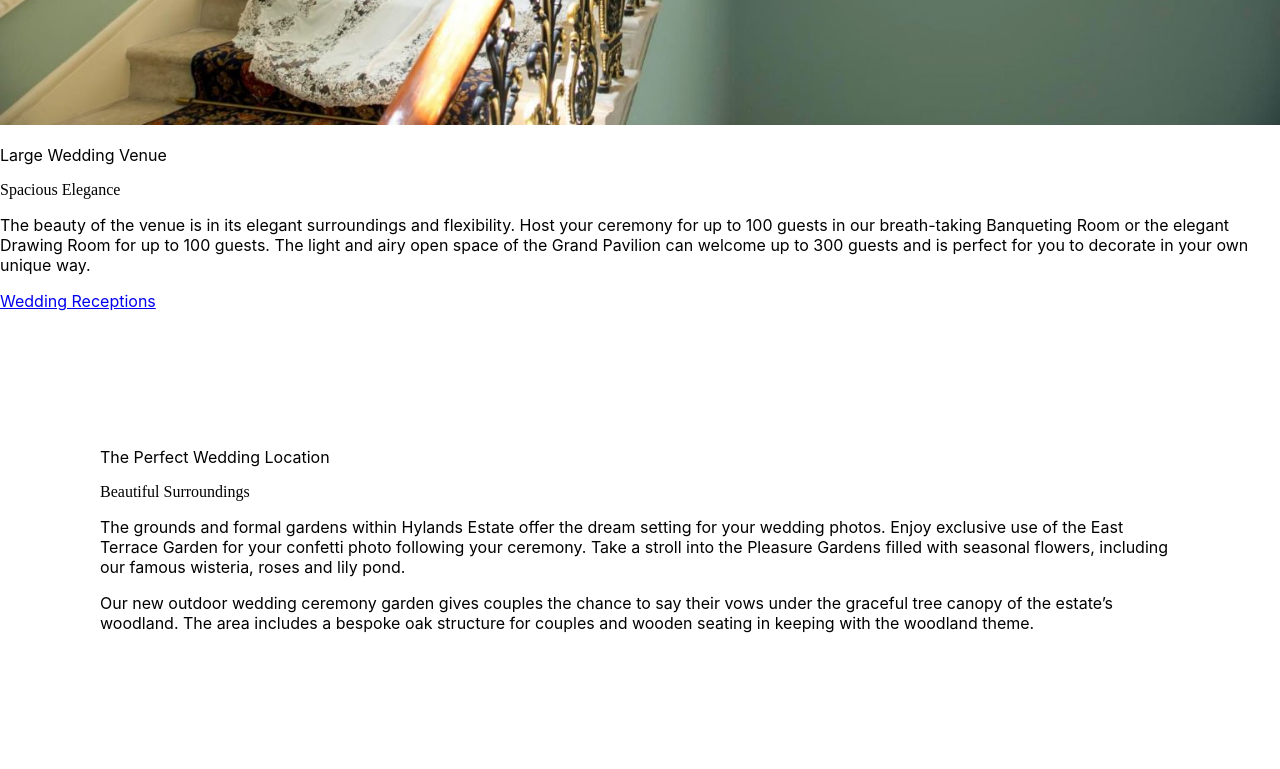
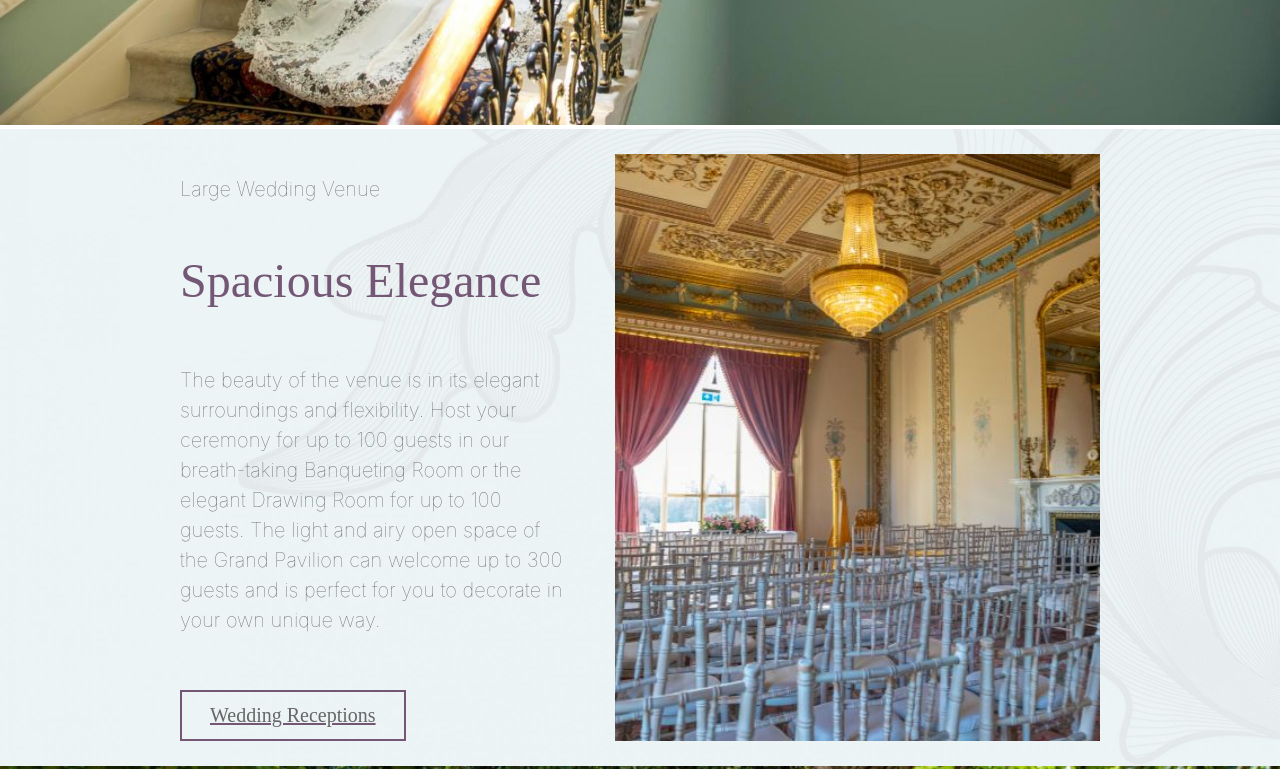
Before and after one commit to wilarthur/hylands-weddings-templates, a plain HTML site: page index.html in a window 1280 px wide. Shown: the part 4780-5549 px from the top of the page. Drawn offline with Linux system fonts and the light colour scheme.

Commit message:
Left content and full width image

```diff
--- a/index.html
+++ b/index.html
@@ -90,21 +90,30 @@
         <div class="full-width-image">
             <img src="/assets/images/full-width-img1.jpg" alt="">
         </div>
-        <div class="content-left">
+        <div class="content-left bg-teal-flowers">
+            <div class="wrapper">
                 <div class="content">
                     <p class="subtitle">Large Wedding Venue</p>
                     <h2>Spacious Elegance</h2>
-                <p>The beauty of the venue is in its elegant surroundings and flexibility. Host your ceremony for up to
+                    <p>The beauty of the venue is in its elegant surroundings and flexibility. Host your ceremony for up
+                        to
                         100 guests in our
-                    breath-taking Banqueting Room or the elegant Drawing Room for up to 100 guests. The light and airy
+                        breath-taking Banqueting Room or the elegant Drawing Room for up to 100 guests. The light and
+                        airy
                         open space of the
-                    Grand Pavilion can welcome up to 300 guests and is perfect for you to decorate in your own unique
+                        Grand Pavilion can welcome up to 300 guests and is perfect for you to decorate in your own
+                        unique
                         way.</p>
+                    <div class="link-wrapper">
                         <a href="#" class="button">Wedding Receptions</a>
-                <img src="" alt="">
                     </div>
                 </div>
-        <div class="full-width-image"></div>
+                <img src="/assets/images/Drawing-Room-Medium-image.jpg" alt="">
+            </div>
+        </div>
+        <div class="full-width-image">
+            <img src="/assets/images/full-width-img2.jpg" alt="">
+        </div>
         <div class="content-right">
             <img src="" alt="">
             <div class="content">
--- a/style.css
+++ b/style.css
@@ -178,6 +178,7 @@ header .wrapper .hamburger {
 }
 
 .content-centre .wrapper .link-wrapper,
+.content-left .wrapper .link-wrapper,
 .content-right .wrapper .link-wrapper {
   display: flex;
   justify-content: center;
@@ -186,6 +187,7 @@ header .wrapper .hamburger {
 }
 
 .content-centre .wrapper .link-wrapper a.button,
+.content-left .wrapper .link-wrapper a.button,
 .content-right .wrapper .link-wrapper a.button {
   text-align: center;
   padding: 12px 28px;
@@ -198,26 +200,31 @@ header .wrapper .hamburger {
 }
 
 .content-centre .wrapper .link-wrapper a.button:hover,
+.content-left .wrapper .link-wrapper a.button:hover,
 .content-right .wrapper .link-wrapper a.button:hover {
   box-shadow: inset 0 -50px 0 0px #735775;
   color: white;
 }
 
+.content-left .wrapper,
 .content-right .wrapper {
   display: flex;
 }
 
+.content-left .wrapper img,
 .content-right .wrapper img {
   width: 50%;
   object-fit: cover;
   padding: 25px;
 }
 
+.content-left .wrapper .content,
 .content-right .wrapper .content {
   width: 50%;
   padding: 25px;
 }
 
+.content-left .wrapper h2,
 .content-right .wrapper h2 {
   font-size: 48px;
   line-height: 73px;
@@ -226,6 +233,7 @@ header .wrapper .hamburger {
   font-weight: lighter;
 }
 
+.content-left .wrapper p,
 .content-right .wrapper p {
   font-size: 20px;
   line-height: 30px;
@@ -234,6 +242,7 @@ header .wrapper .hamburger {
   font-weight: lighter;
 }
 
+.content-left .wrapper .link-wrapper,
 .content-right .wrapper .link-wrapper {
   justify-content: left;
 }
```
Also changed, not shown: assets/images/Drawing-Room-Medium-image.jpg (added), assets/images/full-width-img2.jpg (added). Lines whose indentation alone changed are shown as unchanged.
